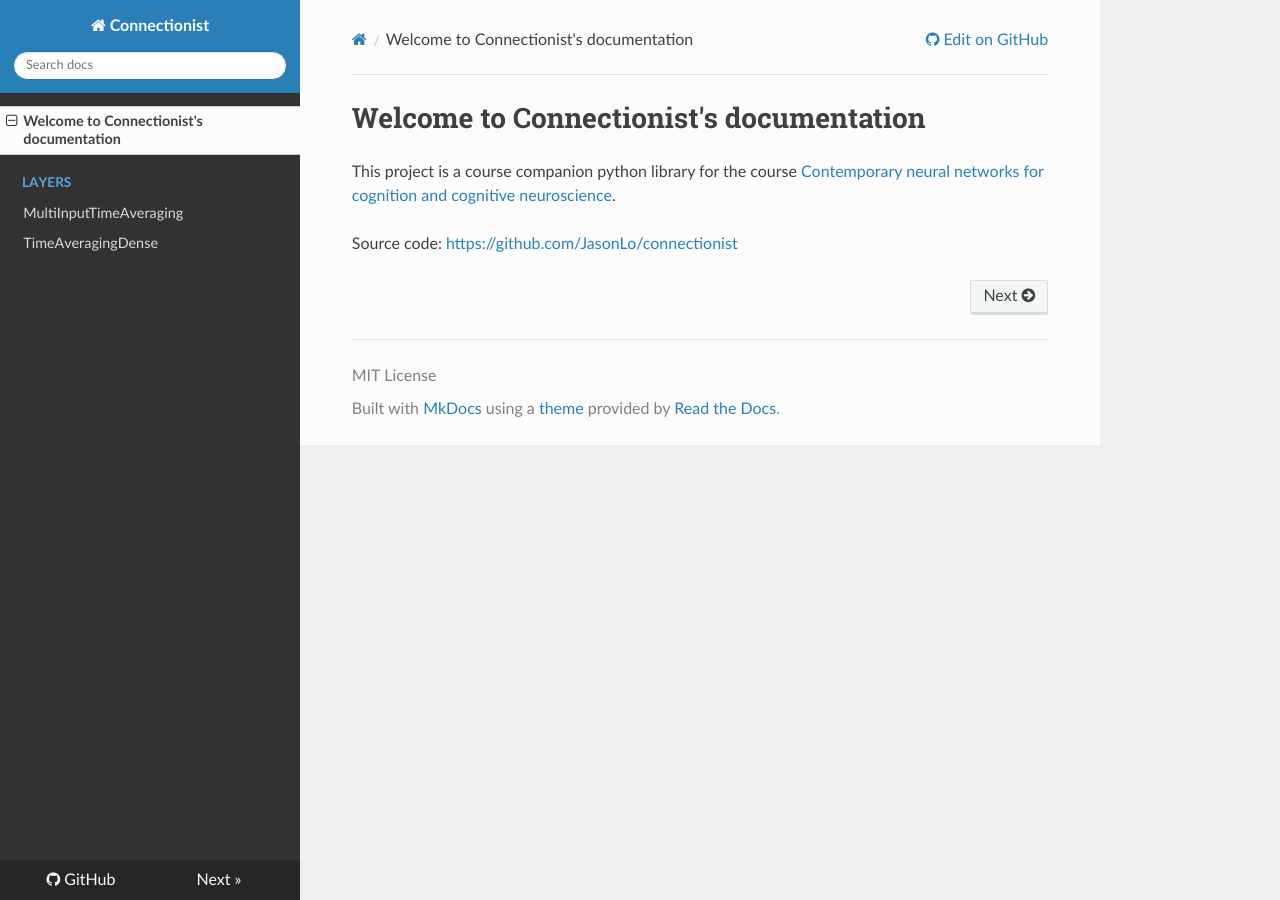
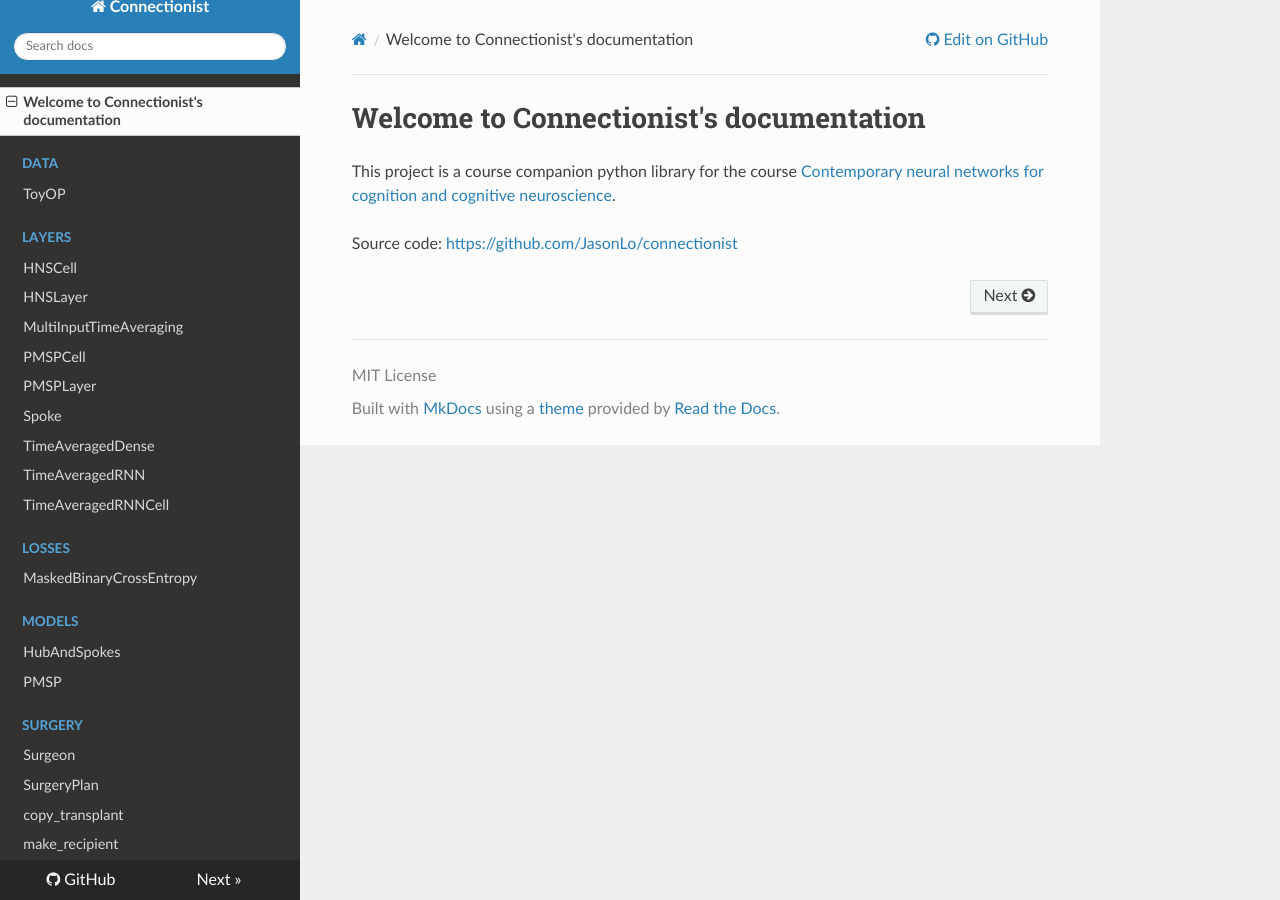
Before and after one commit to JasonLo/connectionist, an MkDocs documentation site: the page built from docs/index.md, in a window 1280 px wide. Built offline with MkDocs 1.6.1, drawn with Linux system fonts in a browser that asks for light colours; nearby versions of some CDN libraries.

Commit message:
generate all docs

```diff
--- /dev/null
+++ b/docs/data/ToyOP.md
@@ -0,0 +1,3 @@
+# ToyOP
+
+::: connectionist.data.ToyOP
--- /dev/null
+++ b/docs/layers/HNSCell.md
@@ -0,0 +1,3 @@
+# HNSCell
+
+::: connectionist.layers.HNSCell
--- /dev/null
+++ b/docs/layers/HNSLayer.md
@@ -0,0 +1,3 @@
+# HNSLayer
+
+::: connectionist.layers.HNSLayer
--- /dev/null
+++ b/docs/layers/PMSPCell.md
@@ -0,0 +1,3 @@
+# PMSPCell
+
+::: connectionist.layers.PMSPCell
--- /dev/null
+++ b/docs/layers/PMSPLayer.md
@@ -0,0 +1,3 @@
+# PMSPLayer
+
+::: connectionist.layers.PMSPLayer
--- /dev/null
+++ b/docs/layers/Spoke.md
@@ -0,0 +1,3 @@
+# Spoke
+
+::: connectionist.layers.Spoke
--- a/docs/layers/TimeAveragedDense.md
+++ b/docs/layers/TimeAveragedDense.md
@@ -1,3 +1,3 @@
-# TimeAveragingDense
+# TimeAveragedDense
 
 ::: connectionist.layers.TimeAveragedDense
--- /dev/null
+++ b/docs/layers/TimeAveragedRNN.md
@@ -0,0 +1,3 @@
+# TimeAveragedRNN
+
+::: connectionist.layers.TimeAveragedRNN
--- /dev/null
+++ b/docs/layers/TimeAveragedRNNCell.md
@@ -0,0 +1,3 @@
+# TimeAveragedRNNCell
+
+::: connectionist.layers.TimeAveragedRNNCell
--- /dev/null
+++ b/docs/losses/MaskedBinaryCrossEntropy.md
@@ -0,0 +1,3 @@
+# MaskedBinaryCrossEntropy
+
+::: connectionist.losses.MaskedBinaryCrossEntropy
--- /dev/null
+++ b/docs/models/HubAndSpokes.md
@@ -0,0 +1,3 @@
+# HubAndSpokes
+
+::: connectionist.models.HubAndSpokes
--- /dev/null
+++ b/docs/models/PMSP.md
@@ -0,0 +1,3 @@
+# PMSP
+
+::: connectionist.models.PMSP
--- /dev/null
+++ b/docs/surgery/Surgeon.md
@@ -0,0 +1,3 @@
+# Surgeon
+
+::: connectionist.surgery.Surgeon
--- /dev/null
+++ b/docs/surgery/SurgeryPlan.md
@@ -0,0 +1,3 @@
+# SurgeryPlan
+
+::: connectionist.surgery.SurgeryPlan
--- /dev/null
+++ b/docs/surgery/copy_transplant.md
@@ -0,0 +1,3 @@
+# copy_transplant
+
+::: connectionist.surgery.copy_transplant
--- /dev/null
+++ b/docs/surgery/make_recipient.md
@@ -0,0 +1,3 @@
+# make_recipient
+
+::: connectionist.surgery.make_recipient
```
